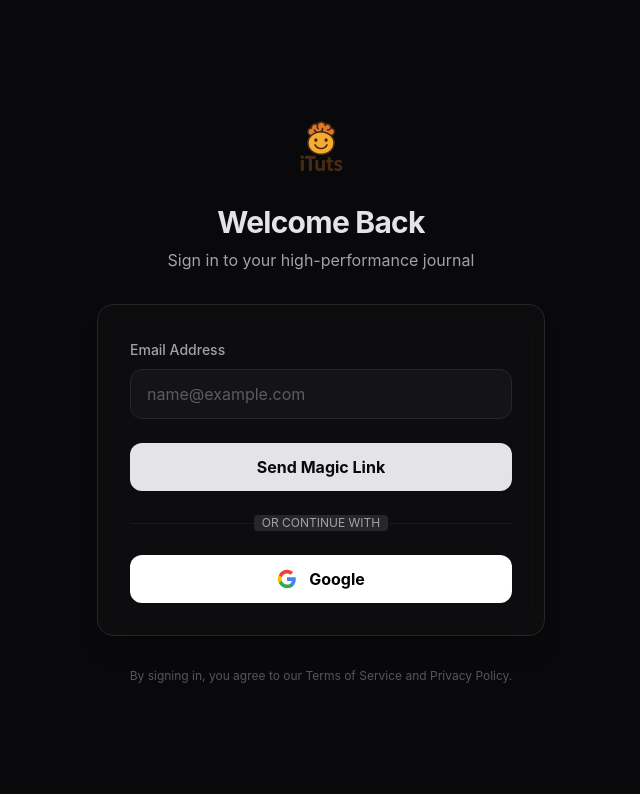
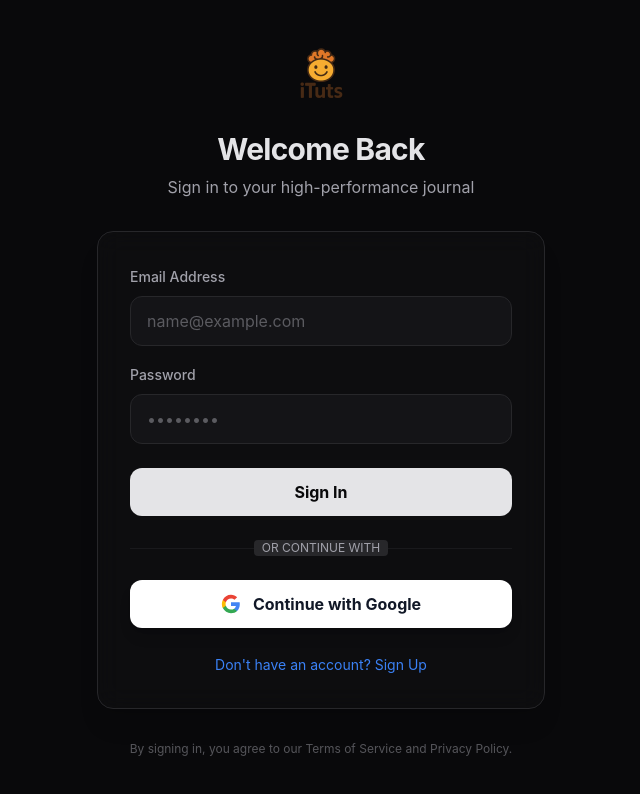
Before and after one commit to Aura-Avinav/Journal, a React (Vite) app: page / in a window 1280 px wide. Shown: the top 794 px of the page, without its empty margins (319-959 px from the left). Built offline with nearby package versions, Linux system fonts and the light colour scheme.

Commit message:
refactor: polish ui and cleanup imports

```diff
--- a/src/components/AuthPage.tsx
+++ b/src/components/AuthPage.tsx
@@ -4,21 +4,28 @@
 
 export function AuthPage() {
     const [isLoading, setIsLoading] = useState(false);
+    const [mode, setMode] = useState<'signin' | 'signup'>('signin');
     const [email, setEmail] = useState('');
-    const [isSent, setIsSent] = useState(false);
+    const [password, setPassword] = useState('');
 
-    const handleLogin = async (e: React.FormEvent) => {
+    const handleAuth = async (e: React.FormEvent) => {
         e.preventDefault();
         setIsLoading(true);
         try {
-            const { error } = await supabase.auth.signInWithOtp({
+            if (mode === 'signup') {
+                const { error } = await supabase.auth.signUp({
                     email,
-                options: {
-                    emailRedirectTo: window.location.origin,
-                },
+                    password,
                 });
                 if (error) throw error;
-            setIsSent(true);
+                alert('Account created! Please check your email to confirm your account.');
+            } else {
+                const { error } = await supabase.auth.signInWithPassword({
+                    email,
+                    password,
+                });
+                if (error) throw error;
+            }
         } catch (error) {
             alert(error instanceof Error ? error.message : 'An error occurred');
         } finally {
@@ -34,33 +41,18 @@
                         <img src="/ituts-logo.png" alt="Logo" className="h-16 w-auto" />
                     </div>
                     <h1 className="text-3xl font-bold tracking-tight text-primary">
-                        Welcome Back
+                        {mode === 'signin' ? 'Welcome Back' : 'Create Account'}
                     </h1>
                     <p className="text-secondary">
-                        Sign in to your high-performance journal
+                        {mode === 'signin'
+                            ? 'Sign in to your high-performance journal'
+                            : 'Start your journey to better habits'}
                     </p>
                 </div>
 
                 <div className="bg-surface/30 border border-surfaceHighlight rounded-2xl p-8 backdrop-blur-md shadow-xl">
-                    {isSent ? (
-                        <div className="text-center space-y-4">
-                            <div className="w-16 h-16 bg-accent/20 rounded-full flex items-center justify-center mx-auto text-3xl">
-                                📬
-                            </div>
-                            <h3 className="text-xl font-medium text-foreground">Check your email</h3>
-                            <p className="text-secondary">
-                                We sent a magic link to <span className="text-white font-medium">{email}</span>.
-                                <br />Click it to sign in instantly.
-                            </p>
-                            <button
-                                onClick={() => setIsSent(false)}
-                                className="text-sm text-accent hover:underline mt-4"
-                            >
-                                Use a different email
-                            </button>
-                        </div>
-                    ) : (
-                        <form onSubmit={handleLogin} className="space-y-6">
+                    <form onSubmit={handleAuth} className="space-y-6">
+                        <div className="space-y-4">
                             <div className="space-y-2">
                                 <label className="text-sm font-medium text-secondary" htmlFor="email">
                                     Email Address
@@ -75,6 +67,22 @@
                                     className="w-full px-4 py-3 bg-surfaceHighlight/30 border border-surfaceHighlight rounded-xl text-foreground placeholder:text-secondary/50 focus:outline-none focus:ring-2 focus:ring-accent/50 focus:border-accent transition-all"
                                 />
                             </div>
+                            <div className="space-y-2">
+                                <label className="text-sm font-medium text-secondary" htmlFor="password">
+                                    Password
+                                </label>
+                                <input
+                                    id="password"
+                                    type="password"
+                                    placeholder="••••••••"
+                                    required
+                                    minLength={6}
+                                    value={password}
+                                    onChange={(e) => setPassword(e.target.value)}
+                                    className="w-full px-4 py-3 bg-surfaceHighlight/30 border border-surfaceHighlight rounded-xl text-foreground placeholder:text-secondary/50 focus:outline-none focus:ring-2 focus:ring-accent/50 focus:border-accent transition-all"
+                                />
+                            </div>
+                        </div>
 
                         <button
                             type="submit"
@@ -84,10 +92,10 @@
                             {isLoading ? (
                                 <>
                                     <Loader2 className="w-5 h-5 animate-spin" />
-                                        Sending Link...
+                                    {mode === 'signin' ? 'Signing In...' : 'Creating Account...'}
                                 </>
                             ) : (
-                                    'Send Magic Link'
+                                mode === 'signin' ? 'Sign In' : 'Sign Up'
                             )}
                         </button>
 
@@ -115,7 +123,7 @@
                                     alert(error instanceof Error ? error.message : 'Error logging in with Google');
                                 }
                             }}
-                                className="w-full py-3 px-4 bg-white text-black font-bold rounded-xl hover:bg-white/90 focus:outline-none focus:ring-2 focus:ring-white/50 transition-all flex items-center justify-center gap-3"
+                            className="w-full py-3 px-4 bg-white text-gray-900 font-bold rounded-xl hover:bg-gray-50 focus:outline-none focus:ring-2 focus:ring-white/50 focus:ring-offset-2 focus:ring-offset-background transition-all transform active:scale-[0.98] flex items-center justify-center gap-3 shadow-lg"
                         >
                             <svg className="w-5 h-5" viewBox="0 0 24 24">
                                 <path
@@ -135,10 +143,20 @@
                                     fill="#EA4335"
                                 />
                             </svg>
-                                Google
+                            Continue with Google
                         </button>
                     </form>
-                    )}
+
+                    <div className="mt-6 text-center">
+                        <button
+                            onClick={() => setMode(mode === 'signin' ? 'signup' : 'signin')}
+                            className="text-sm text-accent hover:underline focus:outline-none"
+                        >
+                            {mode === 'signin'
+                                ? "Don't have an account? Sign Up"
+                                : "Already have an account? Sign In"}
+                        </button>
+                    </div>
                 </div>
 
                 <p className="text-center text-xs text-secondary/50">
--- a/src/components/Layout.tsx
+++ b/src/components/Layout.tsx
@@ -1,5 +1,6 @@
 import React from 'react';
 import { Book, CheckSquare, Settings, Calendar, Trash2 } from 'lucide-react';
+
 import { cn } from '../lib/utils';
 import { useStore } from '../hooks/useStore';
 
@@ -50,6 +51,7 @@
                         active={currentView === 'settings'}
                         onClick={() => onNavigate('settings')}
                     />
+
                 </div>
             </aside>
 
--- a/src/components/SettingsView.tsx
+++ b/src/components/SettingsView.tsx
@@ -1,5 +1,6 @@
 import { useStore } from '../hooks/useStore';
-import { Moon, Sun, Monitor, ArrowLeft, RotateCcw } from 'lucide-react';
+import { Moon, Sun, Monitor, ArrowLeft, RotateCcw, LogOut, User } from 'lucide-react';
+import { supabase } from '../lib/supabase';
 import { cn } from '../lib/utils';
 import { Modal } from './ui/Modal';
 import { useState } from 'react';
@@ -54,6 +55,32 @@
                                         <Moon className="h-4 w-4 m-1.5 text-slate-700" />
                                     )}
                                 </span>
+                            </button>
+                        </div>
+                    </div>
+                </section>
+
+                {/* Account Section */}
+                <section className="space-y-4">
+                    <h2 className="text-xl font-semibold flex items-center gap-2">
+                        <User className="w-5 h-5 text-accent" />
+                        Account
+                    </h2>
+                    <div className="bg-surface/30 border border-surfaceHighlight rounded-xl p-4 backdrop-blur-sm">
+                        <div className="flex items-center justify-between">
+                            <div>
+                                <h3 className="font-medium text-foreground">Sign Out</h3>
+                                <p className="text-sm text-secondary">Log out of your account on this device</p>
+                            </div>
+                            <button
+                                onClick={async () => {
+                                    const { error } = await supabase.auth.signOut();
+                                    if (error) alert('Error logging out');
+                                }}
+                                className="px-4 py-2 bg-red-500/10 hover:bg-red-500/20 text-red-500 border border-red-500/20 rounded-lg transition-colors font-medium text-sm flex items-center gap-2"
+                            >
+                                <LogOut className="w-4 h-4" />
+                                Log Out
                             </button>
                         </div>
                     </div>
```
Lines whose indentation alone changed are shown as unchanged.
